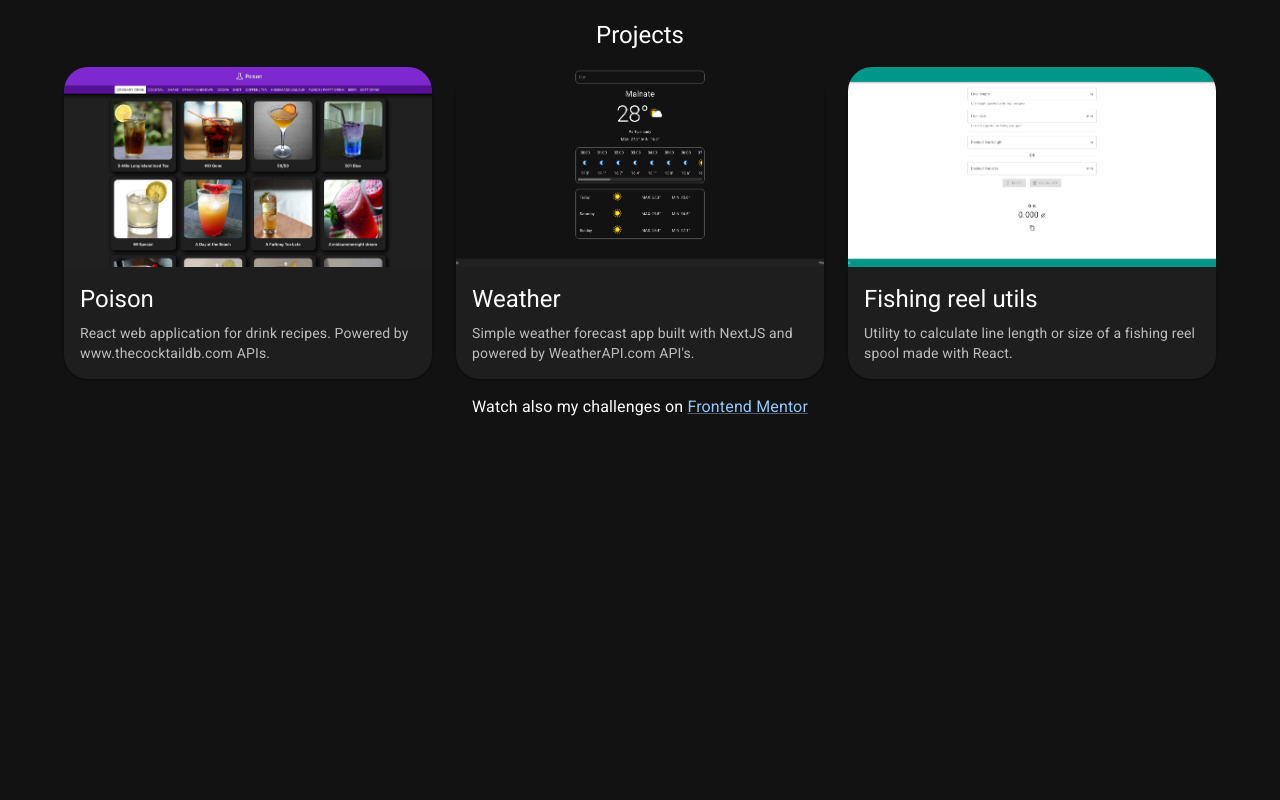
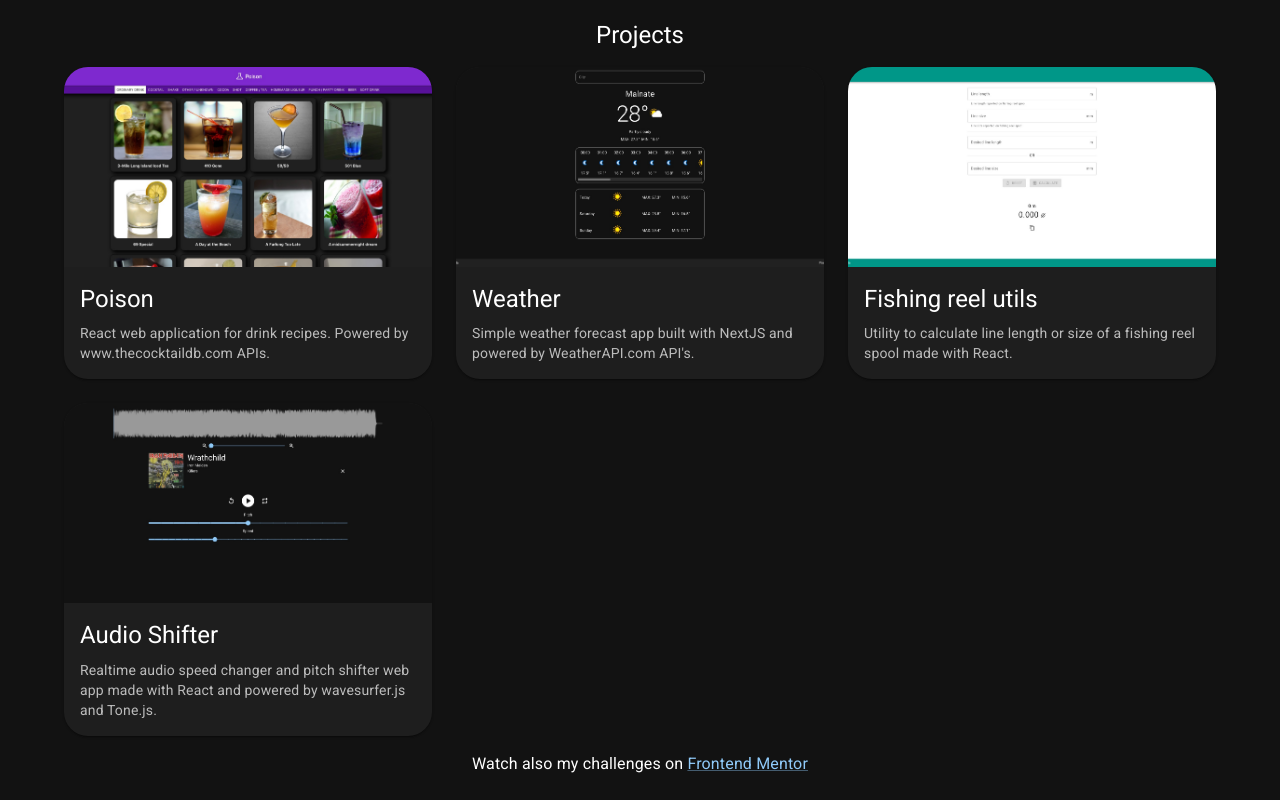
Before and after one commit to battistar/battistar.github.io, a React (Create React App) app: page / in a window 1280 px wide. Shown: the part 1214-2014 px from the top of the page. Before the commit the page ends 1657 px from the top, so only its background shows below. Built offline with nearby package versions, Linux system fonts and the light colour scheme.

Commit message:
Update project-list.json

```diff
--- a/src/App.tsx
+++ b/src/App.tsx
@@ -25,7 +25,7 @@ import { ThemeProvider, createTheme } from '@mui/material/styles';
 import CssBaseline from '@mui/material/CssBaseline';
 import profileImg from 'assets/profile.jpeg';
 import curriculumPdf from 'assets/cv_samuele_battistella_en.pdf';
-import projectList from 'assets/project.json';
+import projectList from 'assets/project-list.json';
 
 const GIT_HUB_URL = 'https://github.com/battistar';
 const LINKEDIN_URL = 'https://www.linkedin.com/in/samuele-battistella-ab15b3141';
--- a/src/assets/project.json
+++ b/src/assets/project-list.json
@@ -7,14 +7,20 @@
   },
   {
     "title": "Weather",
-    "description": "Simple weather forecast app built with NextJS and powered by WeatherAPI.com API's. ",
+    "description": "Simple weather forecast app built with NextJS and powered by WeatherAPI.com API's.",
     "imageSrc": "./assets/images/weather.jpeg",
     "url": "https://weather-chi-puce.vercel.app/"
   },
   {
     "title": "Fishing reel utils",
-    "description": "Utility to calculate line length or size of a fishing reel spool made with React. ",
+    "description": "Utility to calculate line length or size of a fishing reel spool made with React.",
     "imageSrc": "./assets/images/fishing-reel-utils.jpeg",
     "url": "https://battistar.github.io/fishing-reel-utils/"
+  },
+  {
+    "title": "Audio Shifter",
+    "description": "Realtime audio speed changer and pitch shifter web app made with React and powered by wavesurfer.js and Tone.js.",
+    "imageSrc": "./assets/images/audio-shifter.jpeg",
+    "url": "https://battistar.github.io/audio-shifter/"
   }
 ]
```
Also changed, not shown: public/assets/images/audio-shifter.jpeg (added).
